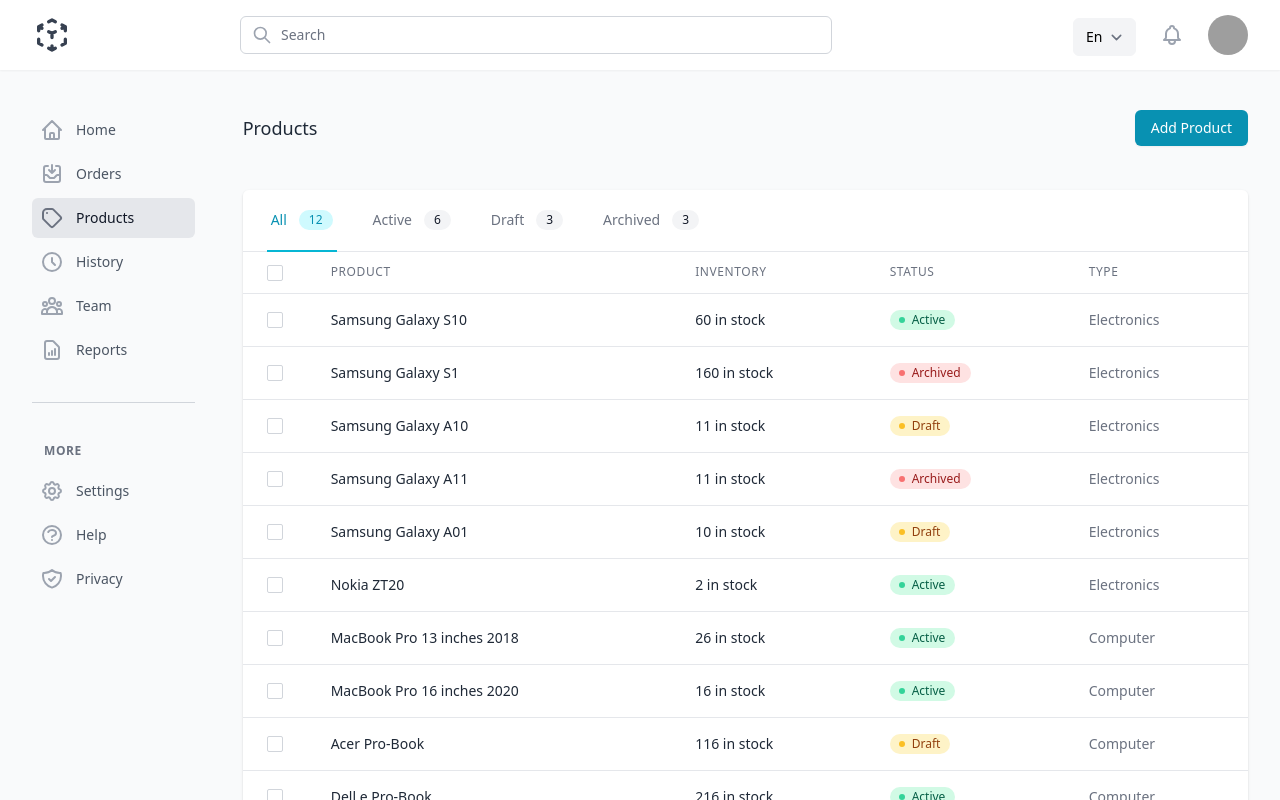
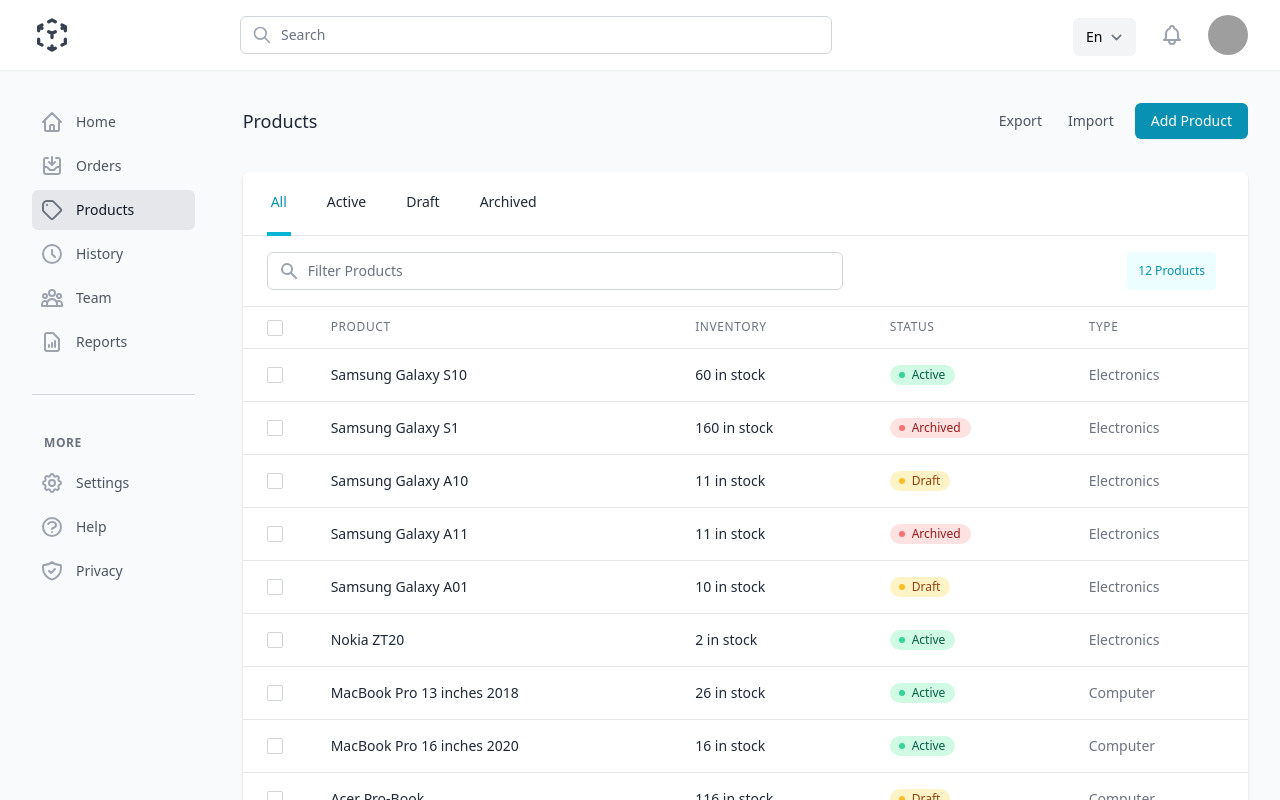
Before and after one commit to mwinel/ezziepos, a Next.js app: page /products in a window 1280 px wide. Shown: the top 800 px of the page. Built offline with nearby package versions, Linux system fonts and the light colour scheme; grey boxes are pictures that could not be loaded.

Commit message:
Add filter products

```diff
--- a/components/products/ProductsList.tsx
+++ b/components/products/ProductsList.tsx
@@ -1,7 +1,6 @@
 import { useState } from "react";
 import { useRouter } from "next/router";
-import Link from "next/link";
-import TableTabs from "@components/ui/TableTabs";
+import { XIcon } from "@heroicons/react/solid";
 import Badge from "@components/ui/Badge";
 import PaginationNav from "@components/ui/PaginationNav";
 import Table from "@components/ui/Table";
@@ -11,6 +10,8 @@
 import TableBody from "@components/ui/TableBody";
 import TableCell from "@components/ui/TableCell";
 import Checkbox from "@components/ui/Checkbox";
+import SearchInput from "@components/ui/SearchInput";
+import FilterTabs from "@components/ui/FilterTabs";
 
 import en from "@locales/en";
 import fr from "@locales/fr";
@@ -19,34 +20,23 @@
   products: any;
 }
 
+const FILTER_MAP = {
+  All: () => true,
+  Active: (product) => product.status === "active",
+  Draft: (product) => product.status === "draft",
+  Archived: (product) => product.status === "archived",
+};
+
+const FILTER_NAMES = Object.keys(FILTER_MAP);
+
 const ProductsList = ({ products }: ProductsListProps) => {
   const [selectedProducts, setSelectedProducts] = useState([]);
+  const [filter, setFilter] = useState("All");
+  const [inputFilter, setInputFilter] = useState("");
 
   const router = useRouter();
   const { locale } = router;
   const t = locale === "en" ? en : fr;
-
-  const tabs = [
-    { name: "All", href: "#", count: products.length, current: true },
-    {
-      name: "Active",
-      href: "#",
-      count: products.filter((product) => product.status === "active").length,
-      current: false,
-    },
-    {
-      name: "Draft",
-      href: "#",
-      count: products.filter((product) => product.status === "draft").length,
-      current: false,
-    },
-    {
-      name: "Archived",
-      href: "#",
-      count: products.filter((product) => product.status === "archived").length,
-      current: false,
-    },
-  ];
 
   const handleSelectAllProducts = () => {
     if (selectedProducts.length < products.length) {
@@ -68,13 +58,56 @@
     }
   };
 
+  const handleClearSelectedProducts = () => {
+    setSelectedProducts([]);
+  };
+
   return (
-    <div className="mt-4 flex flex-col">
+    <div className="mt-6 flex flex-col">
       <div className="overflow-x-auto sm:-mx-6 lg:-mx-8">
-        <div className="py-2 align-middle inline-block min-w-full sm:px-6 lg:px-8">
+        <div className="align-middle inline-block min-w-full sm:px-6 lg:px-8">
           <div className="shadow overflow-hidden border-b border-gray-200 sm:rounded-md">
-            {/* tabs */}
-            <TableTabs tabs={tabs} id="products-table" />
+            {/* filter tabs */}
+            <FilterTabs
+              filterNames={FILTER_NAMES}
+              filter={filter}
+              setFilter={setFilter}
+            />
+            {/* results display */}
+            <div className="bg-white">
+              <div className="hidden sm:block">
+                <div className="flex flex-row py-4 px-6 border-b border-gray-200">
+                  {/* Search */}
+                  <SearchInput
+                    id="filter-products"
+                    name="filter-products"
+                    label="Filter Products"
+                    placeholder="Filter Products"
+                    value={inputFilter}
+                    onChange={(e) => setInputFilter(e.target.value)}
+                  />
+                  <button
+                    type="button"
+                    className="mr-2 inline-flex items-center px-2.5 py-1.5 border border-transparent text-xs font-medium rounded text-cyan-600 bg-cyan-50 hover:bg-cyan-200 focus:outline-none"
+                  >
+                    {products.filter(FILTER_MAP[filter]).length} Products
+                  </button>
+                  {selectedProducts.length ? (
+                    <button
+                      type="button"
+                      className="mr-2 inline-flex items-center px-2.5 py-1.5 border border-transparent text-xs font-medium rounded text-cyan-600 bg-cyan-50 hover:bg-cyan-200 focus:outline-none"
+                    >
+                      {selectedProducts.length} selected
+                      <XIcon
+                        className="ml-2 -mr-0.5 h-4 w-4"
+                        aria-hidden="true"
+                        onClick={handleClearSelectedProducts}
+                      />
+                    </button>
+                  ) : null}
+                </div>
+              </div>
+            </div>
             {/* table */}
             <Table>
               <TableHead>
@@ -94,7 +127,19 @@
                 </TableRow>
               </TableHead>
               <TableBody>
-                {products.map((product: any) => (
+                {products
+                  .filter((product) => {
+                    if (!inputFilter) return true;
+                    if (
+                      product.name
+                        .toLowerCase()
+                        .indexOf(inputFilter.toLocaleLowerCase()) > -1
+                    ) {
+                      return true;
+                    }
+                  })
+                  .filter(FILTER_MAP[filter])
+                  .map((product) => (
                     <TableRow
                       key={product.id}
                       className="cursor-pointer hover:bg-gray-100"
@@ -136,7 +181,7 @@
             {/* pagination */}
             <PaginationNav
               startCount={1}
-              endCount={products.length}
+              endCount={products.filter(FILTER_MAP[filter]).length}
               totalCount={products.length}
             />
           </div>
--- a/components/ui/Container/index.tsx
+++ b/components/ui/Container/index.tsx
@@ -6,7 +6,7 @@
 
 const Content: FC<ContentProps> = ({ children }) => {
   return (
-    <div className="py-10">
+    <div className="py-8">
       <div className="max-w-3xl mx-auto sm:px-6 lg:max-w-full lg:px-8 lg:grid lg:grid-cols-12 lg:gap-12">
         {children}
       </div>
--- /dev/null
+++ b/components/ui/FilterTabs/index.tsx
@@ -0,0 +1,42 @@
+import classNames from "@common/classnames";
+
+interface FilterTabsProps {
+  filter: string;
+  filterNames: any;
+  setFilter: any;
+}
+
+const FilterTabs = ({
+  filter,
+  filterNames,
+
+  setFilter,
+}: FilterTabsProps) => {
+  return (
+    <div className="bg-white">
+      <div className="hidden sm:block">
+        <div className="border-b border-gray-200">
+          <nav className="-mb-px flex space-x-8 px-6" aria-label="tabs">
+            {filterNames.map((name) => (
+              <a
+                key={name}
+                className={classNames(
+                  name === filter
+                    ? "border-cyan-500 text-cyan-600"
+                    : "border-transparent text-gray-800 hover:text-gray-700 hover:border-gray-200",
+                  "whitespace-nowrap flex py-5 px-1 border-b-4 font-medium text-sm cursor-pointer"
+                )}
+                aria-pressed={name === filter}
+                onClick={() => setFilter(name)}
+              >
+                {name}
+              </a>
+            ))}
+          </nav>
+        </div>
+      </div>
+    </div>
+  );
+};
+
+export default FilterTabs;
--- /dev/null
+++ b/components/ui/SearchInput/index.tsx
@@ -0,0 +1,50 @@
+import { SearchIcon } from "@heroicons/react/solid";
+
+interface SearchInputProps {
+  id: string;
+  name: string;
+  label: string;
+  placeholder: string;
+  value: any;
+  onChange: any;
+}
+
+const SearchInput = ({
+  id,
+  name,
+  label,
+  placeholder,
+  value,
+  onChange,
+}: SearchInputProps) => {
+  return (
+    <div className="min-w-0 flex-1 md:px-8 lg:px-0 xl:col-span-6">
+      <div className="flex items-center px-6 md:max-w-2xl md:mx-auto lg:max-w-xl lg:mx-0 xl:px-0">
+        <div className="w-full">
+          <label htmlFor="search" className="sr-only">
+            {label}
+          </label>
+          <div className="relative">
+            <div className="pointer-events-none absolute inset-y-0 left-0 pl-3 flex items-center">
+              <SearchIcon
+                className="h-5 w-5 text-gray-400"
+                aria-hidden="true"
+              />
+            </div>
+            <input
+              id="search"
+              name="search"
+              className="block w-full bg-white border border-gray-300 rounded-md py-2 pl-10 pr-3 text-sm placeholder-gray-500 focus:outline-none focus:text-gray-900 focus:placeholder-gray-400 focus:ring-1 focus:ring-rose-500 focus:border-rose-500 sm:text-sm"
+              placeholder={placeholder}
+              type="search"
+              value={value}
+              onChange={onChange}
+            />
+          </div>
+        </div>
+      </div>
+    </div>
+  );
+};
+
+export default SearchInput;
--- a/components/ui/TableTabs/index.tsx
+++ b/components/ui/TableTabs/index.tsx
@@ -3,9 +3,11 @@
 interface TableTabsProps {
   tabs: any;
   id: string;
+  onClick: any,
+  ariaPressed: any
 }
 
-const TableTabs = ({ tabs, id }: TableTabsProps) => {
+const TableTabs = ({ tabs, id, onClick, ariaPressed }: TableTabsProps) => {
   return (
     <div className="bg-white">
       <div className="sm:hidden">
@@ -37,6 +39,8 @@
                   "whitespace-nowrap flex py-5 px-1 border-b-2 font-medium text-sm"
                 )}
                 aria-current={tab.current ? "page" : undefined}
+                aria-pressed={ariaPressed}
+                onClick={onClick}
               >
                 {tab.name}
                 {tab.count ? (
--- a/pages/products.tsx
+++ b/pages/products.tsx
@@ -2,6 +2,7 @@
 import { useRouter } from "next/router";
 import Button from "@components/ui/Button";
 import PageHeading from "@components/ui/PageHeading";
+import EmptyState from "@components/ui/EmptyState";
 import ProductsList from "@components/products/ProductsList";
 
 import testProducts from "../data/products";
@@ -18,13 +19,35 @@
 
   return (
     <>
-      <div className="pb-5 flex items-center justify-between">
+      <div className="pb-2 flex items-center justify-between">
         <PageHeading title={t.ProductsPageTitle} />
-        <div className="flex mt-3 sm:mt-0 sm:ml-4">
-          <Button variant="secondary">Add Product</Button>
+        <div className="flex mt-3 sm:mt-0 sm:ml-4 items-center">
+          <button
+            type="button"
+            className="inline-flex items-center px-3 py-2 border border-transparent text-sm font-medium rounded text-gray-600 hover:bg-gray-200 focus:outline-none"
+          >
+            Export
+          </button>
+          <button
+            type="button"
+            className="inline-flex items-center px-3 py-2 border border-transparent text-sm font-medium rounded text-gray-600 hover:bg-gray-200 focus:outline-none"
+          >
+            Import
+          </button>
+          <Button variant="secondary" className="ml-2">
+            Add Product
+          </Button>
         </div>
       </div>
-      <ProductsList products={products} />
+      {products.length ? (
+        <ProductsList products={products} />
+      ) : (
+        <EmptyState
+          title="No Products"
+          description="Get started by creating a new product."
+          buttonText="New Product"
+        />
+      )}
     </>
   );
 };
```
Lines whose indentation alone changed are shown as unchanged.
